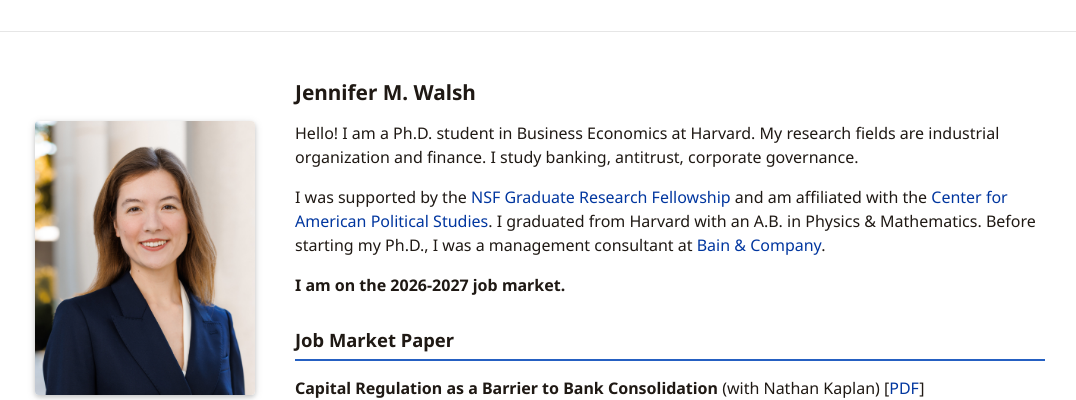
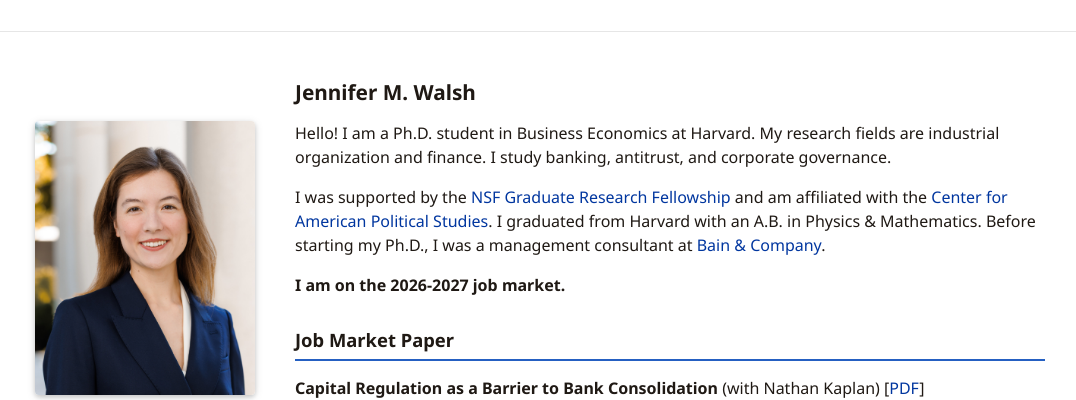
Before and after one commit to walshjm3/walshjm3.github.io, a Jekyll site: the page built from index.md, in a window 1280 px wide and 900 px high. Shown: the top 400 px of the window, without its empty margins (100-1176 px from the left). Built offline with Jekyll 4.4.1, drawn with Linux system fonts in a browser that asks for light colours; comment, search, counter and statistics services are not loaded; a style sheet for code colours, icons or effects is not loaded.

Commit message:
and governance

```diff
--- a/index.md
+++ b/index.md
@@ -3,7 +3,7 @@ layout: default
 title: Home
 ---
 
-<p>Hello! I am a Ph.D. student in Business Economics at Harvard. My research fields are industrial organization and finance. I study banking, antitrust, corporate governance.</p>
+<p>Hello! I am a Ph.D. student in Business Economics at Harvard. My research fields are industrial organization and finance. I study banking, antitrust, and corporate governance.</p>
 
 
 <p>I was supported by the <a href="https://www.nsfgrfp.org/" rel="external nofollow noopener" target="_blank">NSF Graduate Research Fellowship</a> and am affiliated with the <a href="https://caps.gov.harvard.edu/" rel="external nofollow noopener" target="_blank">Center for American Political Studies</a>. I graduated from Harvard with an A.B. in Physics &amp; Mathematics. Before starting my Ph.D., I was a management consultant at <a href="https://www.bain.com/" rel="external nofollow noopener" target="_blank">Bain &amp; Company</a>.</p>
```
